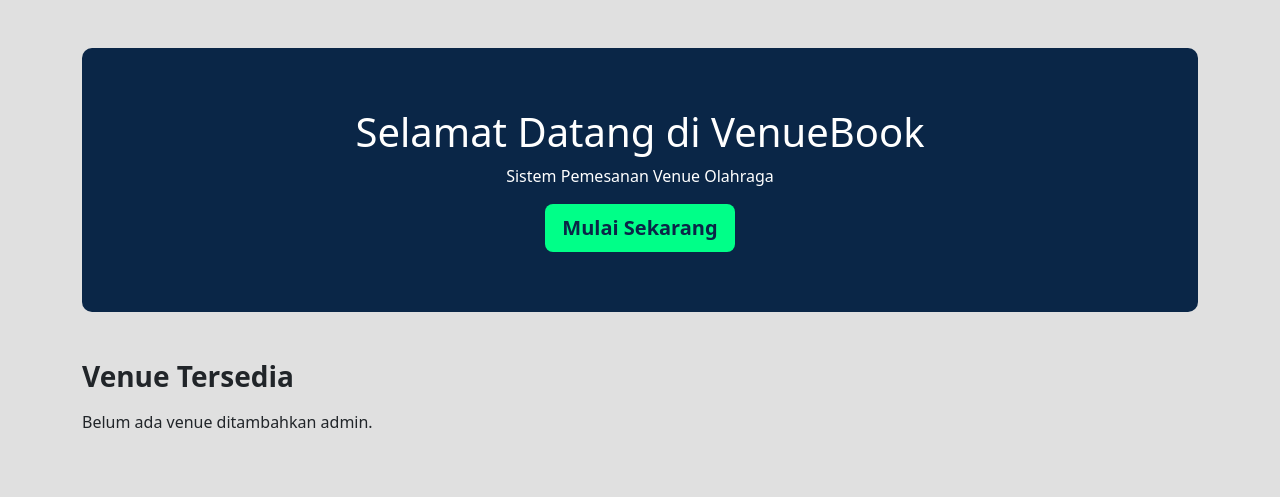
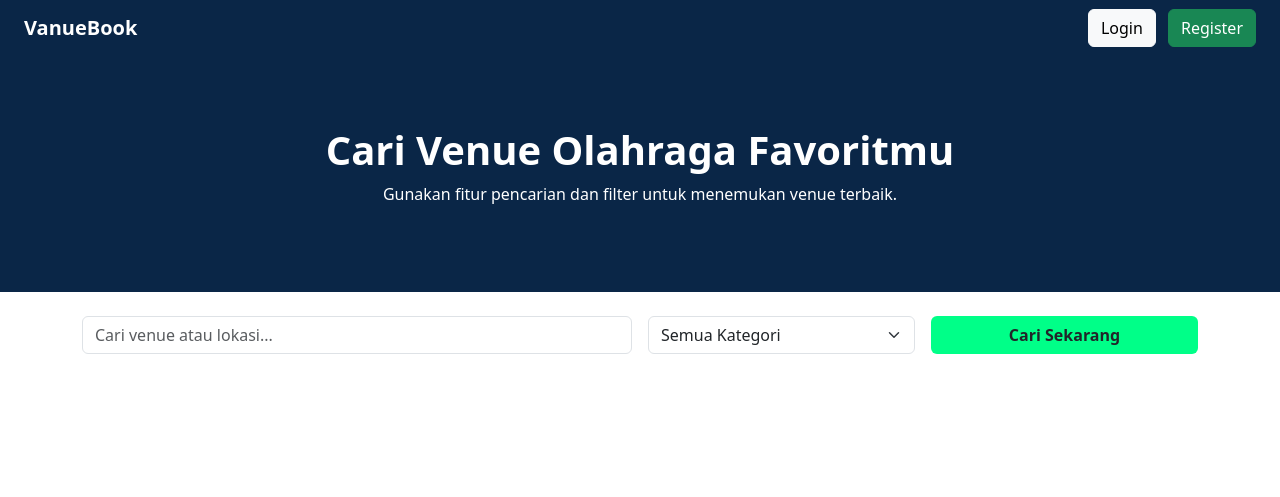
Before and after one commit to zhen1th/project_venuebook, a PHP site: page / in a window 1280 px wide. Shown: the top 497 px of the page. Run offline with PHP 8.4, Linux system fonts and the light colour scheme; data that the repository does not hold is empty.

Commit message:
perbaiki tampilan index dan user/dashboard tidak harus login dulu

```diff
--- a/index.php
+++ b/index.php
@@ -1,34 +1,46 @@
 <?php
 require "config/database.php";
-require "config/session.php";
+
+$carousel = $mysqli->query("
+    SELECT gambar FROM venues
+    WHERE status='available'
+    ORDER BY id DESC
+    LIMIT 5
+");
 ?>
+
 <!DOCTYPE html>
-<html>
+<html lang="id">
 
 <head>
-    <title>VenueBook - Home</title>
+    <meta charset="UTF-8">
+    <title>VanueBook - Home</title>
     <link href="https://cdn.jsdelivr.net/npm/bootstrap@5.3.2/dist/css/bootstrap.min.css" rel="stylesheet">
+
     <style>
     :root {
         --dark-blue: #0A2647;
         --neon-green: #00FF88;
-        --light-gray: #E0E0E0;
     }
 
-    body {
-        background: var(--light-gray);
+    .navbar {
+        background: var(--dark-blue);
+    }
+
+    .navbar-brand,
+    .nav-link {
+        color: white !important;
     }
 
     .hero {
         background: var(--dark-blue);
-        padding: 60px;
         color: white;
-        border-radius: 10px;
+        padding: 70px 0;
+        text-align: center;
     }
 
     .btn-neon {
         background: var(--neon-green);
-        color: var(--dark-blue);
         font-weight: bold;
     }
     </style>
@@ -36,25 +48,74 @@ require "config/session.php";
 
 <body>
 
-    <div class="container py-5">
+    <nav class="navbar navbar-expand-lg px-4 py-2">
+        <a class="navbar-brand fw-bold">VanueBook</a>
+        <div class="ms-auto">
+            <a href="login.php" class="btn btn-light me-2">Login</a>
+            <a href="register.php" class="btn btn-success">Register</a>
+        </div>
+    </nav>
 
-        <div class="hero text-center mb-5">
-            <h1>Selamat Datang di VenueBook</h1>
-            <p>Sistem Pemesanan Venue Olahraga</p>
-
-            <?php if (!is_logged_in()): ?>
-            <a href="login.php" class="btn btn-neon btn-lg">Mulai Sekarang</a>
-            <?php endif; ?>
-        </div>
-
-        <h3 class="fw-bold mb-3">Venue Tersedia</h3>
-
-        <div class="row">
-            <p>Belum ada venue ditambahkan admin.</p>
-        </div>
-
+    <div class="hero">
+        <h1 class="fw-bold">Cari Venue Olahraga Favoritmu</h1>
+        <p>Gunakan fitur pencarian dan filter untuk menemukan venue terbaik.</p>
     </div>
 
+    <div class="container mt-4">
+
+        <form action="user/dashboard.php" method="GET" class="row g-3">
+
+            <div class="col-md-6">
+                <input type="text" name="search" placeholder="Cari venue atau lokasi..." class="form-control">
+            </div>
+
+            <div class="col-md-3">
+                <select name="kategori" class="form-select">
+                    <option value="">Semua Kategori</option>
+                    <option value="Futsal">Futsal</option>
+                    <option value="Sepak Bola">Sepak Bola</option>
+                    <option value="Badminton">Badminton</option>
+                    <option value="Basket">Basket</option>
+                </select>
+            </div>
+
+            <div class="col-md-3">
+                <button class="btn btn-neon w-100">Cari Sekarang</button>
+            </div>
+
+        </form>
+    </div>
+
+    <div class="container mt-4">
+        <div id="venueCarousel" class="carousel slide shadow" data-bs-ride="carousel">
+            <div class="carousel-inner">
+
+                <?php
+                $active = "active";
+                while ($img = $carousel->fetch_assoc()): ?>
+                <div class="carousel-item <?= $active ?>">
+                    <img src="assets/images/<?= $img['gambar'] ?>" class="d-block w-100"
+                        style="height:420px; object-fit:cover;">
+                </div>
+                <?php
+                    $active = "";
+                endwhile;
+                ?>
+
+            </div>
+
+            <button class="carousel-control-prev" type="button" data-bs-target="#venueCarousel" data-bs-slide="prev">
+                <span class="carousel-control-prev-icon"></span>
+            </button>
+
+            <button class="carousel-control-next" type="button" data-bs-target="#venueCarousel" data-bs-slide="next">
+                <span class="carousel-control-next-icon"></span>
+            </button>
+
+        </div>
+    </div>
+
+    <script src="https://cdn.jsdelivr.net/npm/bootstrap@5.3.2/dist/js/bootstrap.bundle.min.js"></script>
 </body>
 
 </html>
--- a/user/venue_detail.php
+++ b/user/venue_detail.php
@@ -58,7 +58,9 @@ if (!$venue) {
 
             <h2 class="fw-bold"><?= $venue['nama_venue'] ?></h2>
 
-            <p class="mt-3"><b>Deskripsi:</b> <?= $venue['deskripsi'] ?></p>
+            <p class="mt-3"><b>Deskripsi:</b>
+            <p><?= $venue['deskripsi'] ?></p>
+            </p>
             <p><b>Alamat:</b> <?= $venue['alamat'] ?></p>
             <p><b>Fasilitas:</b> <?= $venue['fasilitas'] ?></p>
 
```
Also changed, not shown: user/dashboard.php (+11 -10 lines), assets/images/1763680676_175356242597344.image_cropper_1753562125688.jpg_large.jpeg (added), assets/images/1763681125_169771838799501.image_cropper_1697718251037_large.jpg (added).
